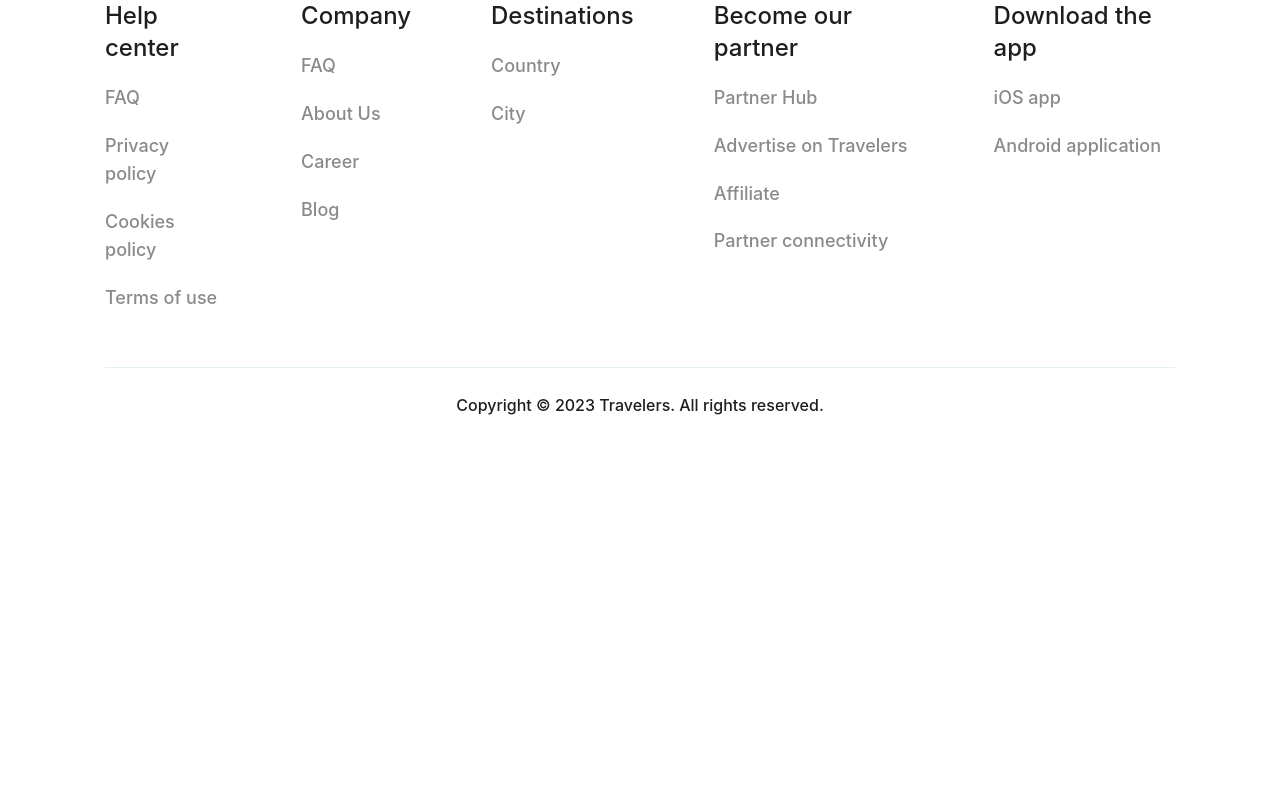
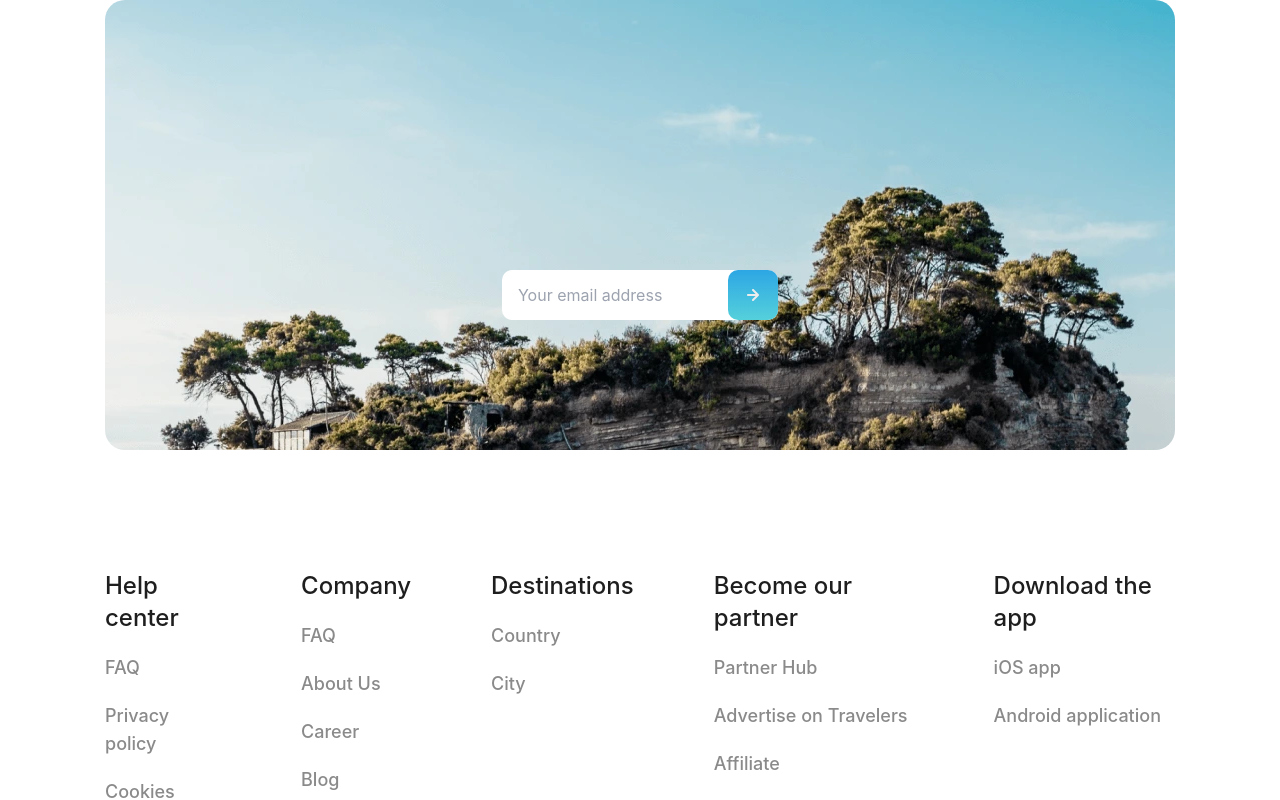
Before and after one commit to iniadnan/next-travelers-website, a Next.js app: page / in a window 1280 px wide. Shown: the top 800 px of the page. Built offline with nearby package versions, Linux system fonts and the light colour scheme; a web font is replaced by a local one.

Commit message:
notifications section

```diff
--- a/app/page.tsx
+++ b/app/page.tsx
@@ -4,6 +4,45 @@ import Footer from "./components/Footer";
 export default function Page() {
   return (
     <>
+      <section id="notification">
+        <div className="container-travelers pb-[90px] md:pb-[100px] lg:pb-[120px] px-5 md:px-5 lg:px-0">
+          <div id="notification-background"
+            className="flex items-center justify-center bg-cover bg-center h-[380px] md:h-[420px] lg:h-[450px] rounded-[20px]"
+            style={{ backgroundImage: "url('/images/notifications.webp')" }}>
+            <div className="text-center">
+              {/* <!-- TEXT IN HERE --> */}
+              <div className="h-[100px] md:h-[55px] overflow-hidden">
+                <h2
+                  className="notification__main-text transform translate-y-[105px] md:translate-y-[60px] font-medium text-[32px] md:text-[36px] lg:text-[40px] text-white leading-[40px] md:leading-[48px] lg:leading-[52px] mb-[14px] md:mb-[18px]">
+                  Get up to date<br className="block md:hidden" /> notifications
+                  from us</h2>
+              </div>
+              <div className="h-[30px] overflow-hidden">
+                <p
+                  className="notification__secondary-text transform translate-y-[80px] font-medium text-white text-[18px]">
+                  Subscribe now for free!</p>
+              </div>
+              {/* <!-- FORM --> */}
+              <form method="POST"
+                className="h-[50px] w-[276px] max-w-full relative mt-[34px] md:mt-[48px] lg:mt-[55px] mx-auto">
+                <input
+                  className="h-full w-full rounded-[10px] bg-white text-base :placeholde-[#8A8A8A] text-[#1E1E1E] focus:outline-none pl-4 pr-[50px]"
+                  type="text" name="email" id="email" placeholder="Your email address" />
+                  <button type="button" aria-label="Subscribe"
+                    className="h-[50px] w-[50px] flex items-center justify-center rounded-[10px] absolute right-0 top-0"
+                    style={{ background: "linear-gradient(180deg, #0077ED -112.22%, #7BF9D3 196.67%)" }}>
+                    <svg width="24" height="24" viewBox="0 0 24 24" fill="none"
+                      xmlns="http://www.w3.org/2000/svg">
+                      <path
+                        d="M17.92 11.6199C17.8724 11.4972 17.801 11.385 17.71 11.2899L12.71 6.28994C12.6168 6.1967 12.5061 6.12274 12.3842 6.07228C12.2624 6.02182 12.1319 5.99585 12 5.99585C11.7337 5.99585 11.4783 6.10164 11.29 6.28994C11.1968 6.38318 11.1228 6.49387 11.0723 6.61569C11.0219 6.73751 10.9959 6.86808 10.9959 6.99994C10.9959 7.26624 11.1017 7.52164 11.29 7.70994L14.59 10.9999H7C6.73478 10.9999 6.48043 11.1053 6.29289 11.2928C6.10536 11.4804 6 11.7347 6 11.9999C6 12.2652 6.10536 12.5195 6.29289 12.707C6.48043 12.8946 6.73478 12.9999 7 12.9999H14.59L11.29 16.2899C11.1963 16.3829 11.1219 16.4935 11.0711 16.6154C11.0203 16.7372 10.9942 16.8679 10.9942 16.9999C10.9942 17.132 11.0203 17.2627 11.0711 17.3845C11.1219 17.5064 11.1963 17.617 11.29 17.7099C11.383 17.8037 11.4936 17.8781 11.6154 17.9288C11.7373 17.9796 11.868 18.0057 12 18.0057C12.132 18.0057 12.2627 17.9796 12.3846 17.9288C12.5064 17.8781 12.617 17.8037 12.71 17.7099L17.71 12.7099C17.801 12.6148 17.8724 12.5027 17.92 12.3799C18.02 12.1365 18.02 11.8634 17.92 11.6199Z"
+                        fill="#EDEDED" />
+                    </svg>
+                  </button>
+              </form>
+            </div>
+          </div>
+        </div>
+      </section>
       <Footer />
     </>
   )
```
